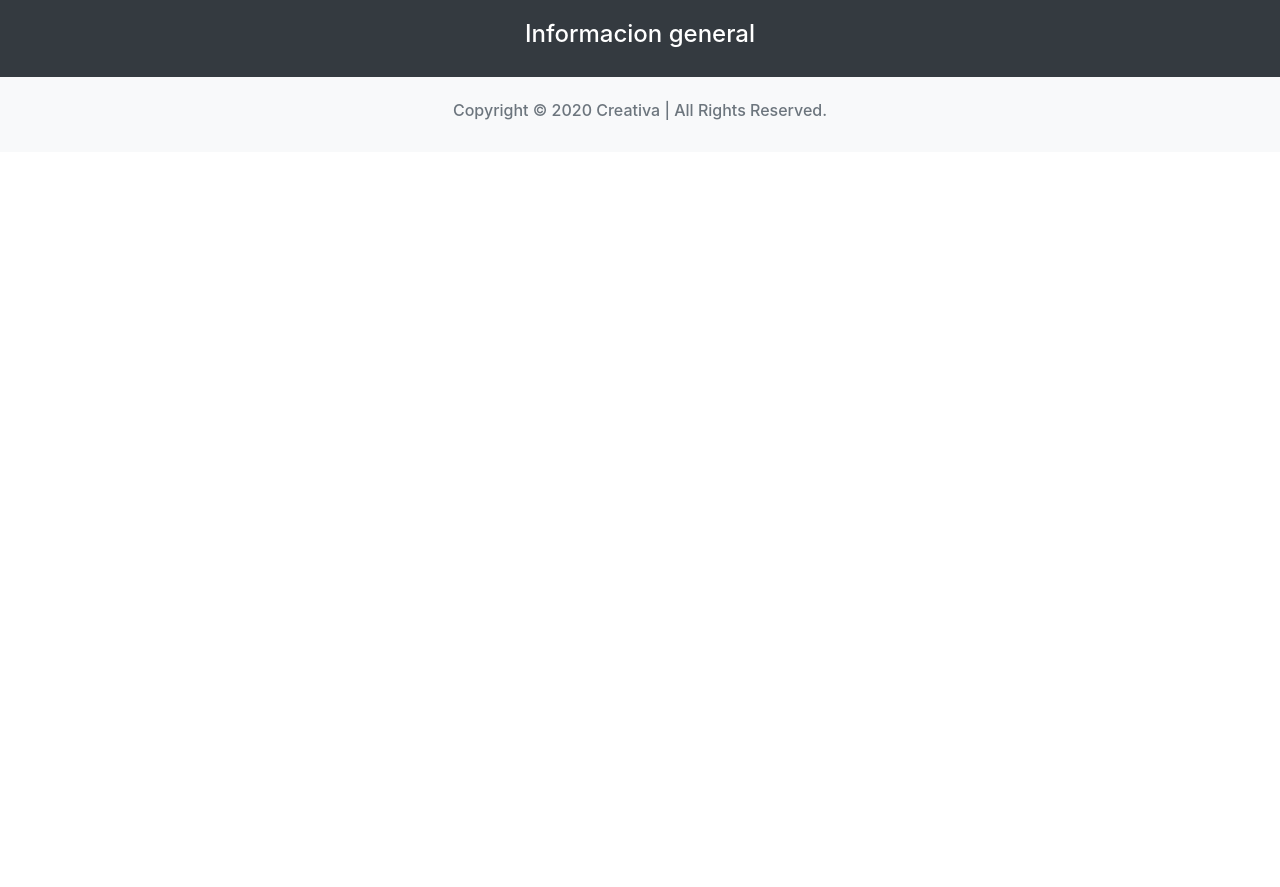
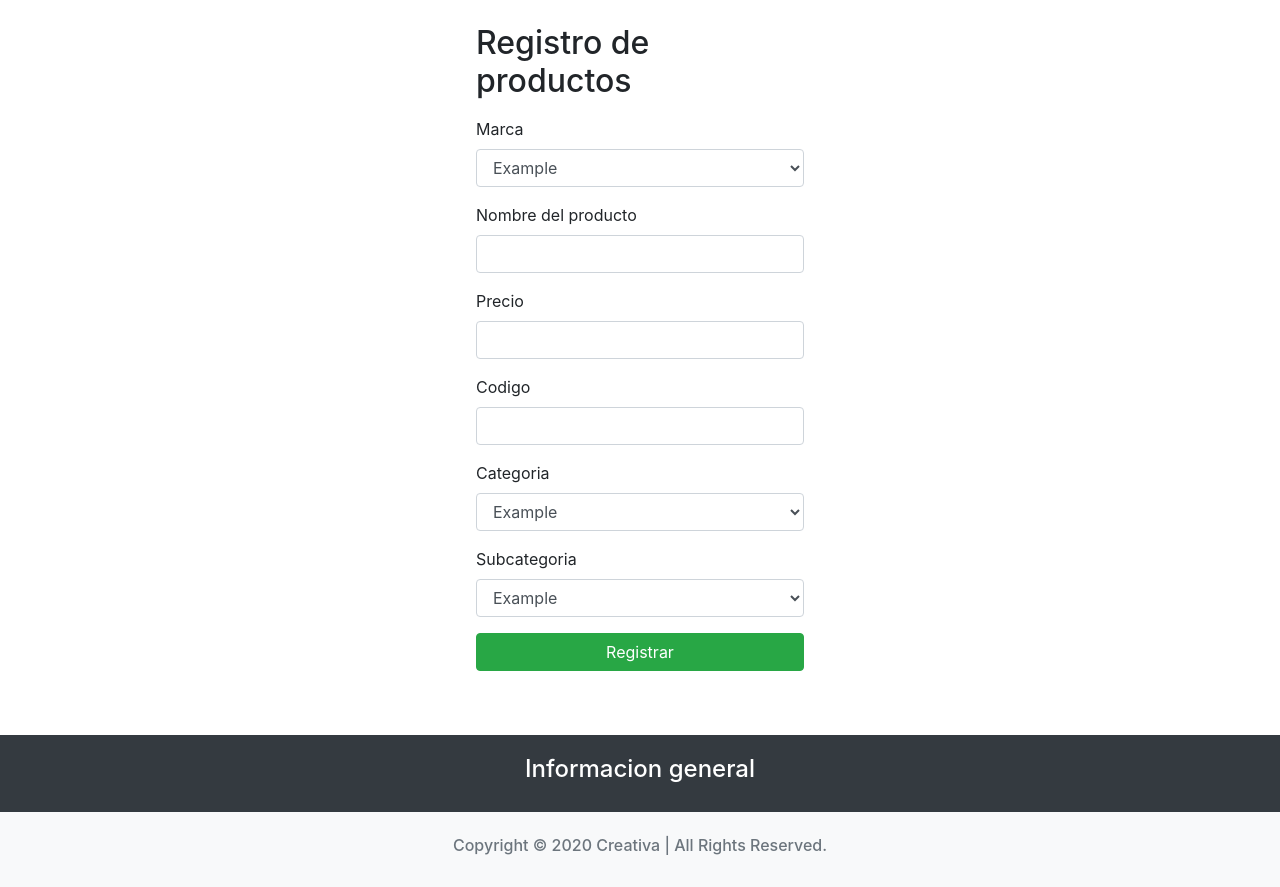
Before and after one commit to AngelFuentes12/market, a PHP site: the page made by views/admin/products/register.php in a window 1280 px wide. Shown: the part 185-1072 px from the top of the page. Before the commit the page ends 305 px from the top, so only its background shows below. Run offline with PHP 8.4, Linux system fonts and the light colour scheme; the template is opened without the code that fills it, so the values that code supplies are empty; some libraries are stand-ins or nearby versions.

Commit message:
formulario y diseño

```diff
--- a/controllers/admin/admin.php
+++ b/controllers/admin/admin.php
@@ -13,7 +13,7 @@
 
 		function logout()
 		{
-			session_start();
+			//session_start();
 			session_unset();
 			session_destroy();
 			$this->view->url = "Bienvenido";
--- a/libraries/view.php
+++ b/libraries/view.php
@@ -12,6 +12,7 @@
 			require_once 'views/' . $name . '.php';
 
 			require_once 'views/layouts/' . 'footer.php';
+
 		}
 	}
 
--- a/views/admin/products/register.php
+++ b/views/admin/products/register.php
@@ -1 +1,46 @@
-aqui va el formulario de registro de productos
+
+
+<div class="container p-5">
+	<div class="row">
+		<div class="col-4 offset-4">
+            <div class="form-group">
+                <h2>Registro de productos</h2>
+            </div>
+			<form method="POST" action="<?php echo constant('URL'); ?>auth/login">
+                <div class="form-group">
+                    <label for="mark">Marca</label>
+                    <select class="form-control" >
+                    <option>Example</option>
+                    </select>
+                 </div>
+				<div class="form-group">
+					<label for="product">Nombre del producto</label>
+					<input type="text" name="" class="form-control" required>
+				</div>
+				<div class="form-group">
+					<label for="price">Precio</label>
+					<input type="text" name="" class="form-control" required>
+                </div>
+                <div class="form-group">
+					<label for="upc">Codigo</label>
+					<input type="text" name="" class="form-control" required>
+				</div>
+                <div class="form-group">
+                    <label for="category">Categoria</label>
+                    <select class="form-control" >
+                    <option>Example</option>
+                    </select>
+                 </div>
+                 <div class="form-group">
+                    <label for="subcategory">Subcategoria</label>
+                    <select class="form-control" >
+                    <option>Example</option>
+                    </select>
+                 </div>
+				<div class="form-group">
+					<input type="submit" class="btn btn-success btn-block" value="Registrar">
+				</div>
+			</form>
+		</div>
+	</div>
+</div>
```
Also changed, not shown: views/auth/login.php (+21 -9 lines).
